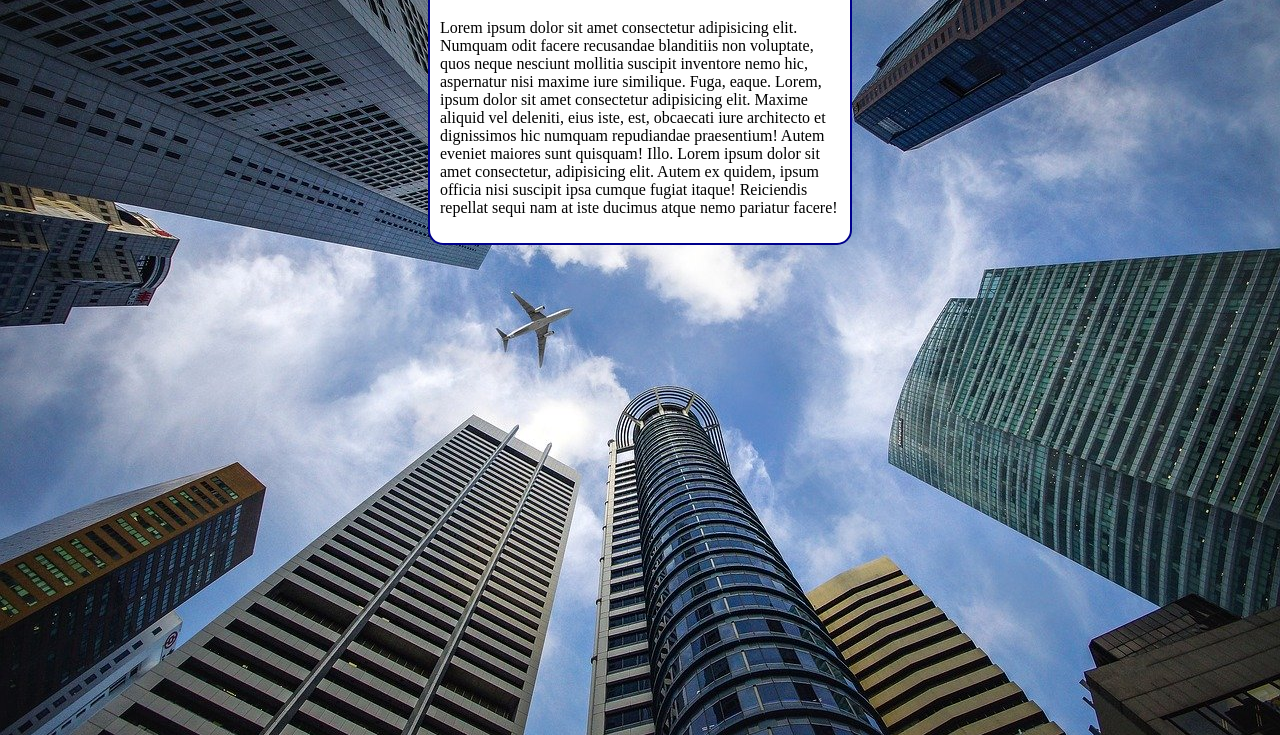
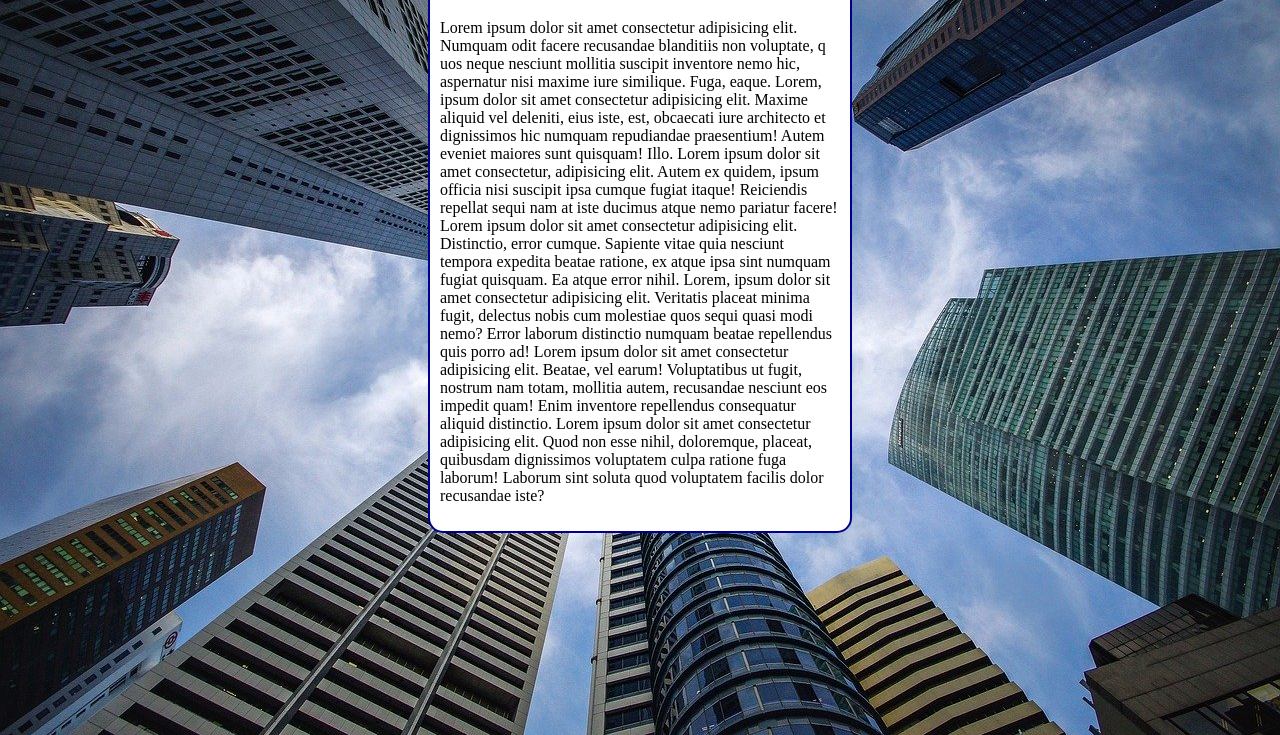
Before and after one commit to Kauafm1/html-css, a plain HTML site: page Exercícios/ex022/fundo006.html in a window 1280 px wide. Shown: the part 81-816 px from the top of the page. Drawn offline with Linux system fonts and the light colour scheme.

Commit message:
update fundo006

```diff
--- a/Exercícios/ex022/fundo006.html
+++ b/Exercícios/ex022/fundo006.html
@@ -3,7 +3,7 @@
 <head>
     <meta charset="UTF-8">
     <meta name="viewport" content="width=device-width, initial-scale=1.0">
-    <title>Document</title>
+    <title>Fundo fixo de tela</title>
     <style>
         body{
             height: 100vh;
@@ -12,6 +12,7 @@
             background-position: center top;
             background-repeat: no-repeat;
             background-size: cover;
+            background-attachment: fixed;
         }
         main{
             background-color: white;
@@ -28,7 +29,8 @@
     <main>
         <h1>Teste de imagem de fundo</h1>
         <p>
-            Lorem ipsum dolor sit amet consectetur adipisicing elit. Numquam odit facere recusandae blanditiis non voluptate, quos neque nesciunt mollitia suscipit inventore nemo hic, aspernatur nisi maxime iure similique. Fuga, eaque. Lorem, ipsum dolor sit amet consectetur adipisicing elit. Maxime aliquid vel deleniti, eius iste, est, obcaecati iure architecto et dignissimos hic numquam repudiandae praesentium! Autem eveniet maiores sunt quisquam! Illo. Lorem ipsum dolor sit amet consectetur, adipisicing elit. Autem ex quidem, ipsum officia nisi suscipit ipsa cumque fugiat itaque! Reiciendis repellat sequi nam at iste ducimus atque nemo pariatur facere!
+            Lorem ipsum dolor sit amet consectetur adipisicing elit. Numquam odit facere recusandae blanditiis non voluptate, q uos neque nesciunt mollitia suscipit inventore nemo hic, aspernatur nisi maxime iure similique. Fuga, eaque. Lorem, ipsum dolor sit amet consectetur adipisicing elit. Maxime aliquid vel deleniti, eius iste, est, obcaecati iure architecto et dignissimos hic numquam repudiandae praesentium! Autem eveniet maiores sunt quisquam! Illo. Lorem ipsum dolor sit amet consectetur, adipisicing elit. Autem ex quidem, ipsum officia nisi suscipit ipsa cumque fugiat itaque! Reiciendis repellat sequi nam at iste ducimus atque nemo pariatur facere! Lorem ipsum dolor sit amet consectetur adipisicing elit. Distinctio, error cumque. Sapiente vitae quia nesciunt tempora expedita beatae ratione, ex atque ipsa sint numquam fugiat quisquam. Ea atque error nihil.
+            Lorem, ipsum dolor sit amet consectetur adipisicing elit. Veritatis placeat minima fugit, delectus nobis cum molestiae quos sequi quasi modi nemo? Error laborum distinctio numquam beatae repellendus quis porro ad! Lorem ipsum dolor sit amet consectetur adipisicing elit. Beatae, vel earum! Voluptatibus ut fugit, nostrum nam totam, mollitia autem, recusandae nesciunt eos impedit quam! Enim inventore repellendus consequatur aliquid distinctio. Lorem ipsum dolor sit amet consectetur adipisicing elit. Quod non esse nihil, doloremque, placeat, quibusdam dignissimos voluptatem culpa ratione fuga laborum! Laborum sint soluta quod voluptatem facilis dolor recusandae iste?
         </p>
     </main>
 </body>
```
